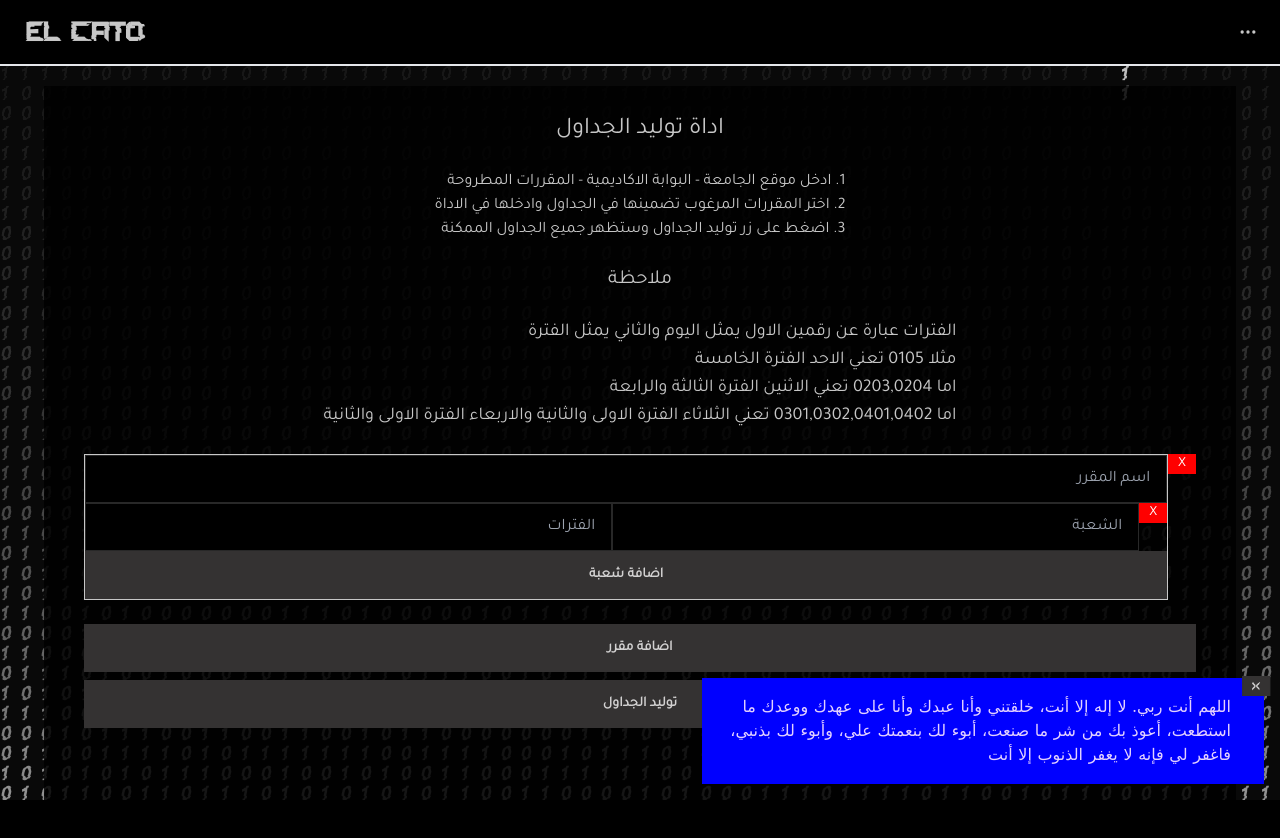
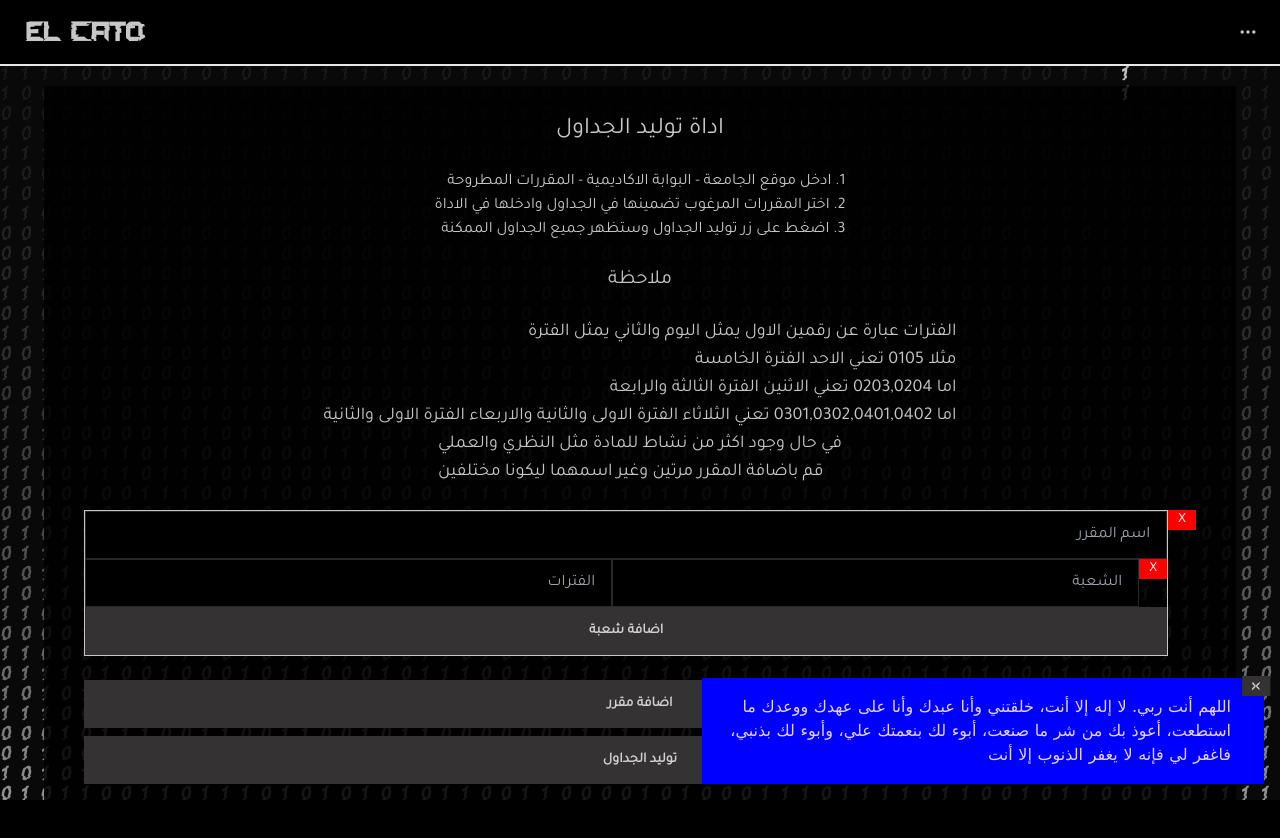
Before and after one commit to Saad5400/ElCatoWebApi, a React (Create React App) app in the folder ElCatoWebApi/app/: page /tools/tables-generator in a window 1280 px wide. Shown: the top 838 px of the page. Built offline with nearby package versions, Linux system fonts and the light colour scheme.

Commit message:
quick fix

```diff
--- a/ElCatoWebApi/app/src/pages/tools/TablesGenerator.js
+++ b/ElCatoWebApi/app/src/pages/tools/TablesGenerator.js
@@ -117,6 +117,11 @@ export default function TablesGenerator(props) {
                     <br />
                     اما 0301,0302,0401,0402 تعني الثلاثاء الفترة الاولى والثانية والاربعاء الفترة الاولى والثانية
                 </p>
+                <p>
+                    في حال وجود اكثر من نشاط للمادة مثل النظري والعملي
+                    <br />
+                    قم باضافة المقرر مرتين وغير اسمهما ليكونا مختلفين
+                </p>
                 <br />
                 <div className="w-full flex flex-col gap-2" dir="rtl">
                     {courses.map((course, index) => {
```
